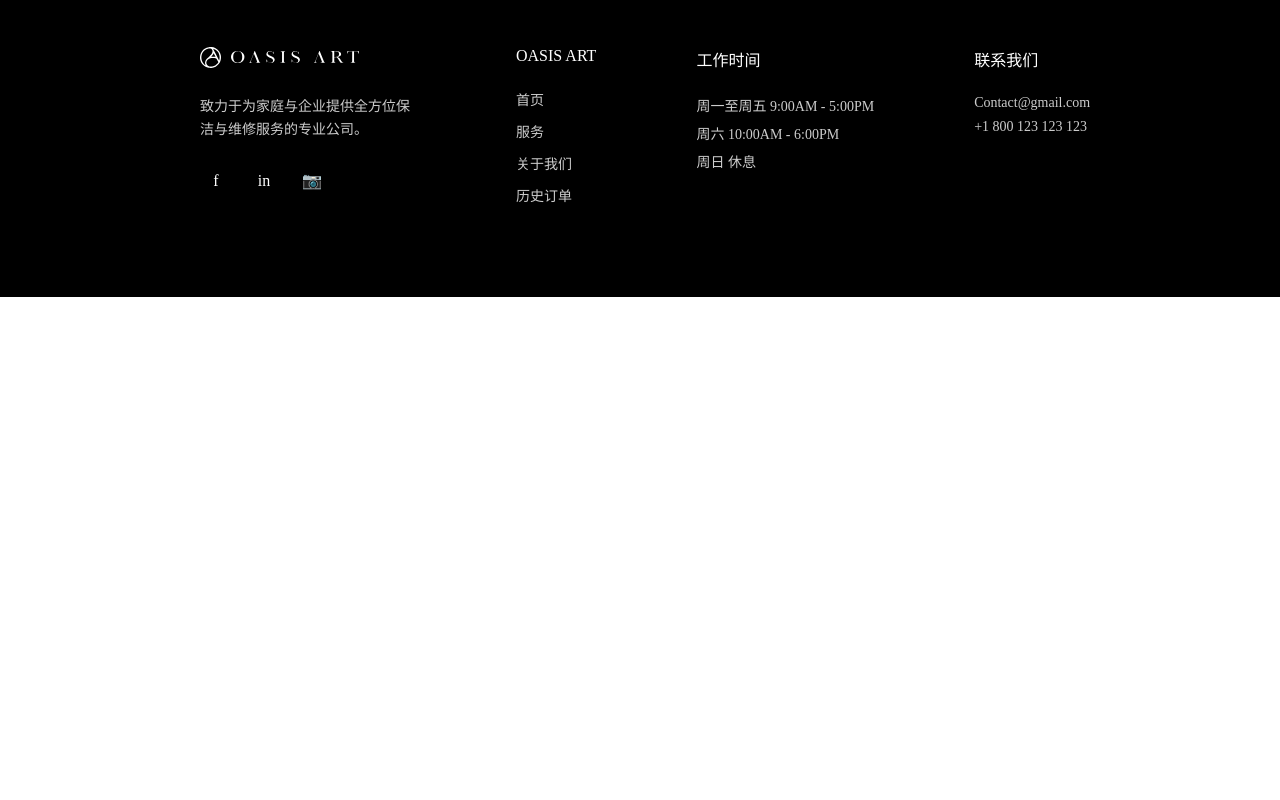
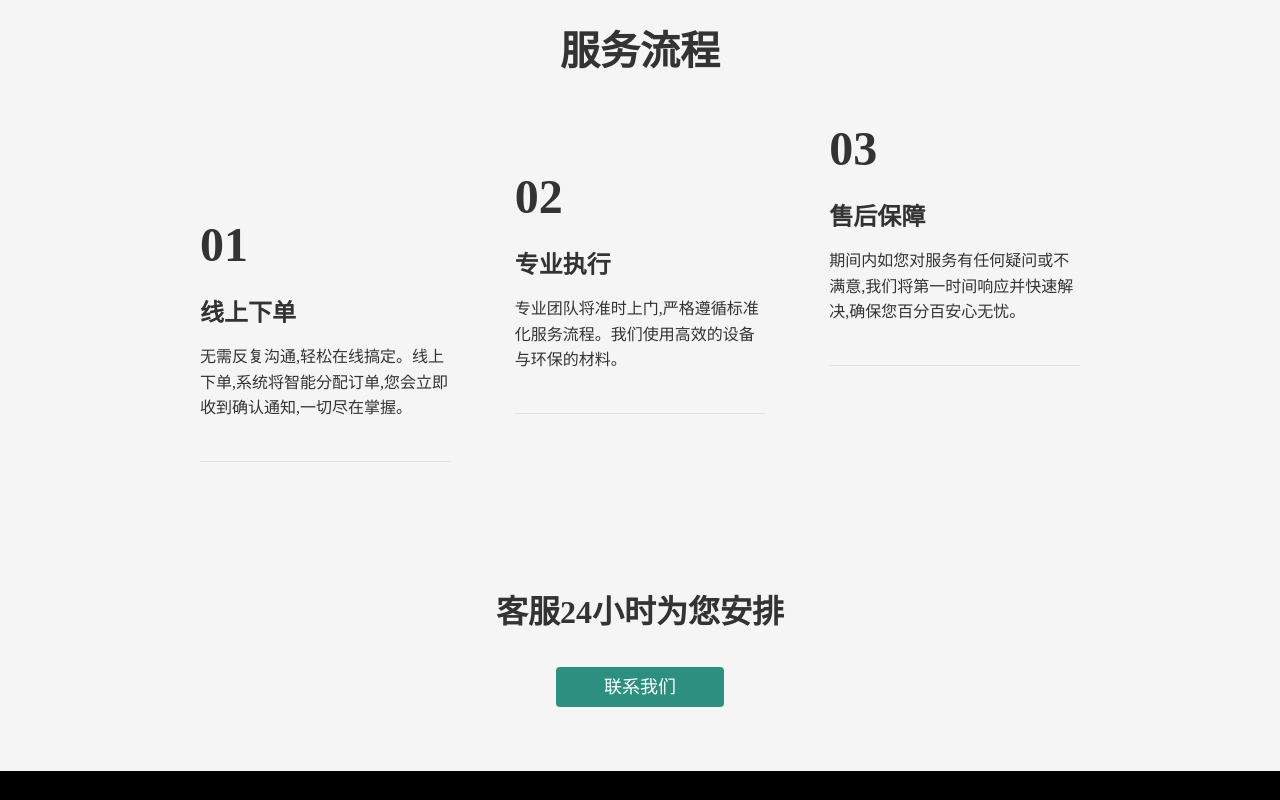
Before and after one commit to wujun005/OasiAart-interiors-LLC, a Vue app: page / in a window 1280 px wide. Shown: the part 2420-3220 px from the top of the page. Before the commit the page ends 2717 px from the top, so only its background shows below. Built offline with nearby package versions, Linux system fonts and the light colour scheme.

Commit message:
chore: 完成服务流程

```diff
--- /dev/null
+++ b/src/modules/client/components/HomeContact/index.vue
@@ -0,0 +1,93 @@
+<template>
+  <section class="home-contact">
+    <div class="contact-container">
+      <div class="contact-content">
+        <h2 class="contact-title">{{ $t('homepage.contact.title') }}</h2>
+        <el-button type="primary" size="large" class="contact-button" @click="handleContact">
+          {{ $t('homepage.contact.contactUs') }}
+        </el-button>
+      </div>
+    </div>
+  </section>
+</template>
+
+<script setup lang="ts">
+import { useRouter } from 'vue-router';
+
+const router = useRouter();
+
+const handleContact = () => {
+  // TODO: 可以跳转到联系页面或打开联系表单
+  // 暂时可以滚动到页脚的联系信息
+  const footer = document.querySelector('.app-footer');
+  if (footer) {
+    footer.scrollIntoView({ behavior: 'smooth' });
+  }
+};
+</script>
+
+<style scoped lang="scss">
+.home-contact {
+  padding: 4rem 0;
+  background-color: #f5f5f5;
+}
+
+.contact-container {
+  max-width: 1920px;
+  margin: 0 auto;
+  padding: 0 200px;
+}
+
+.contact-content {
+  display: flex;
+  flex-direction: column;
+  align-items: center;
+  justify-content: center;
+  gap: 2rem;
+  text-align: center;
+}
+
+.contact-title {
+  font-size: 2rem;
+  font-weight: 600;
+  color: #333;
+  margin: 0;
+  line-height: 1.4;
+}
+
+.contact-button {
+  padding: 1rem 3rem;
+  font-size: 1.125rem;
+  border-radius: 4px;
+  background-color: #2d8f7f;
+  border: none;
+  color: #ffffff;
+  transition: background-color 0.3s ease;
+
+  &:hover {
+    background-color: #247a6b;
+  }
+}
+
+// 响应式设计
+@media (max-width: 1024px) {
+  .contact-container {
+    padding: 0 100px;
+  }
+}
+
+@media (max-width: 768px) {
+  .contact-container {
+    padding: 0 50px;
+  }
+
+  .contact-title {
+    font-size: 1.5rem;
+  }
+
+  .contact-button {
+    padding: 0.875rem 2rem;
+    font-size: 1rem;
+  }
+}
+</style>
--- /dev/null
+++ b/src/modules/client/components/HomeProcess/index.vue
@@ -0,0 +1,141 @@
+<template>
+  <section class="home-process">
+    <div class="process-container">
+      <h2 class="process-title">{{ $t('homepage.process.title') }}</h2>
+
+      <!-- Process Steps -->
+      <div class="process-steps">
+        <div
+          v-for="(process, index) in serviceProcesses"
+          :key="process.id"
+          :class="['process-step', `step-${index + 1}`]"
+        >
+          <div class="step-number">{{ process.stepNumber }}</div>
+          <div class="step-content">
+            <h3 class="step-title">{{ $t(process.title) }}</h3>
+            <p class="step-description">{{ $t(process.description) }}</p>
+            <div class="step-divider"></div>
+          </div>
+        </div>
+      </div>
+    </div>
+  </section>
+</template>
+
+<script setup lang="ts">
+import { serviceProcesses } from '../../data/homepage';
+</script>
+
+<style scoped lang="scss">
+.home-process {
+  padding: 4rem 0;
+  background-color: #f5f5f5; // 浅灰色背景
+}
+
+.process-container {
+  max-width: 1920px;
+  margin: 0 auto;
+  padding: 0 200px;
+}
+
+.process-title {
+  text-align: center;
+  font-size: 2.5rem;
+  font-weight: bold;
+  margin: 0 0 3rem 0;
+  color: #333;
+}
+
+.process-steps {
+  display: grid;
+  grid-template-columns: repeat(3, 1fr);
+  gap: 4rem;
+  align-items: start;
+  position: relative;
+}
+
+.process-step {
+  display: flex;
+  flex-direction: column;
+  gap: 1.5rem;
+  position: relative;
+}
+
+// 阶梯状布局：每个步骤向上偏移，形成阶梯效果
+.step-1 {
+  margin-top: 6rem;
+}
+
+.step-2 {
+  margin-top: 3rem;
+}
+
+.step-3 {
+  margin-top: 0;
+}
+
+.step-number {
+  font-size: 3rem;
+  font-weight: bold;
+  color: #333;
+  line-height: 1;
+  margin: 0;
+}
+
+.step-content {
+  display: flex;
+  flex-direction: column;
+  gap: 1rem;
+}
+
+.step-title {
+  font-size: 1.5rem;
+  font-weight: 600;
+  color: #333;
+  margin: 0;
+}
+
+.step-description {
+  font-size: 1rem;
+  line-height: 1.6;
+  color: #333;
+  margin: 0;
+}
+
+.step-divider {
+  width: 100%;
+  height: 1px;
+  background-color: #e0e0e0;
+  margin-top: 1.5rem;
+}
+
+// 响应式设计
+@media (max-width: 1024px) {
+  .process-steps {
+    grid-template-columns: 1fr;
+    gap: 3rem;
+  }
+
+  .process-container {
+    padding: 0 100px;
+  }
+}
+
+@media (max-width: 768px) {
+  .process-container {
+    padding: 0 50px;
+  }
+
+  .process-title {
+    font-size: 2rem;
+  }
+
+  .step-number {
+    font-size: 2.5rem;
+  }
+
+  .step-title {
+    font-size: 1.25rem;
+  }
+}
+</style>
--- a/src/modules/client/locales/zh.json
+++ b/src/modules/client/locales/zh.json
@@ -80,19 +80,19 @@
       "title": "服务流程",
       "step1": {
         "title": "线上下单",
-        "description": "无需反复沟通,轻松在线搞定。线上 下单,系统将智能分配订单,您会立 即收到确认通知,一切尽在掌握。"
+        "description": "无需反复沟通,轻松在线搞定。线上下单,系统将智能分配订单,您会立即收到确认通知,一切尽在掌握。"
       },
       "step2": {
         "title": "专业执行",
-        "description": "专业团队将准时上门,严格遵循标准 化服务流程。我们使用高效的设备与 环保的材料。"
+        "description": "专业团队将准时上门,严格遵循标准化服务流程。我们使用高效的设备与环保的材料。"
       },
       "step3": {
         "title": "售后保障",
-        "description": "期间内如您对服务有任何疑问或不满 意,我们将第一时间响应并快速解 决,确保您百分百安心无忧。"
+        "description": "期间内如您对服务有任何疑问或不满意,我们将第一时间响应并快速解决,确保您百分百安心无忧。"
       }
     },
     "contact": {
-      "title": "客服24小时 为您安排",
+      "title": "客服24小时为您安排",
       "contactUs": "联系我们"
     },
     "footer": {
--- a/src/modules/client/pages/index.vue
+++ b/src/modules/client/pages/index.vue
@@ -14,11 +14,11 @@
       <!-- About Section -->
       <HomeAbout />
 
-      <!-- Process Section (待实现) -->
-      <!-- <HomeProcess /> -->
+      <!-- Process Section -->
+      <HomeProcess />
 
-      <!-- Contact Section (待实现) -->
-      <!-- <HomeContact /> -->
+      <!-- Contact Section -->
+      <HomeContact />
 
       <!-- Footer -->
       <AppFooter />
@@ -31,6 +31,8 @@ import AppHeader from '../components/Header/index.vue';
 import HomeHero from '../components/HomeHero/index.vue';
 import HomeServices from '../components/HomeServices/index.vue';
 import HomeAbout from '../components/HomeAbout/index.vue';
+import HomeProcess from '../components/HomeProcess/index.vue';
+import HomeContact from '../components/HomeContact/index.vue';
 import AppFooter from '../components/Footer/index.vue';
 </script>
 
```
